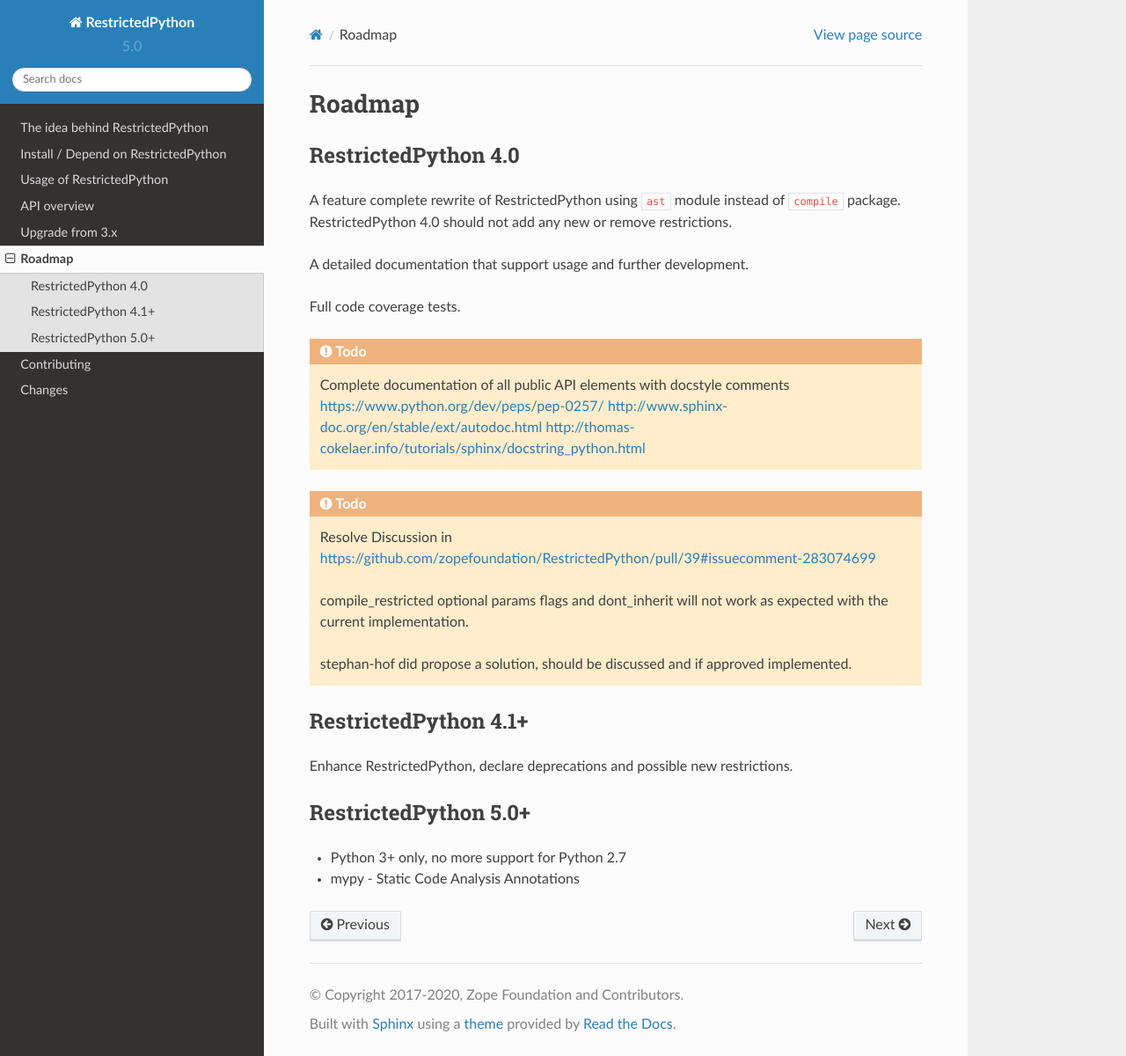
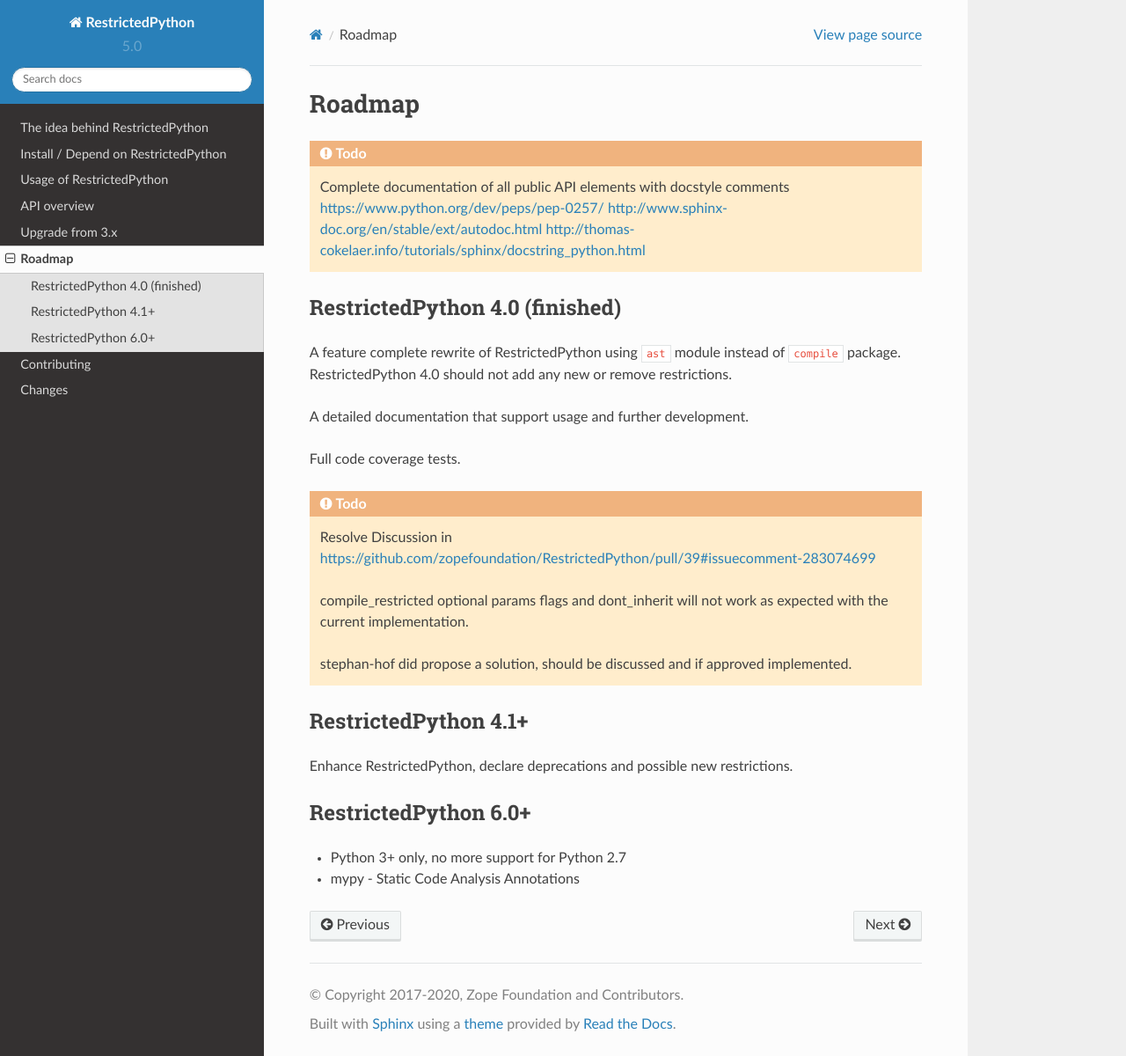
Before and after one commit to zopefoundation/RestrictedPython, a Sphinx documentation site: the page built from docs/roadmap/index.rst, in a window 1280 px wide and 1200 px high. Shown: the whole window at 88% size. Built offline with Sphinx 7.4.7 and the Read the Docs theme 2.0.0, drawn with Linux system fonts in a browser that asks for light colours.

Commit message:
addapt roadmap documentation

```diff
--- a/docs/roadmap/index.rst
+++ b/docs/roadmap/index.rst
@@ -1,8 +1,15 @@
 Roadmap
 =======
 
-RestrictedPython 4.0
---------------------
+.. todo::
+
+    Complete documentation of all public API elements with docstyle comments
+    https://www.python.org/dev/peps/pep-0257/
+    http://www.sphinx-doc.org/en/stable/ext/autodoc.html
+    http://thomas-cokelaer.info/tutorials/sphinx/docstring_python.html
+
+RestrictedPython 4.0 (finished)
+-------------------------------
 
 A feature complete rewrite of RestrictedPython using ``ast`` module instead of ``compile`` package.
 RestrictedPython 4.0 should not add any new or remove restrictions.
@@ -31,7 +31,7 @@
 
 Enhance RestrictedPython, declare  deprecations and possible new restrictions.
 
-RestrictedPython 5.0+
+RestrictedPython 6.0+
 ---------------------
 
 * Python 3+ only, no more support for Python 2.7
```
Also changed, not shown: other parts of docs/roadmap/index.rst (+0 -7 lines).
